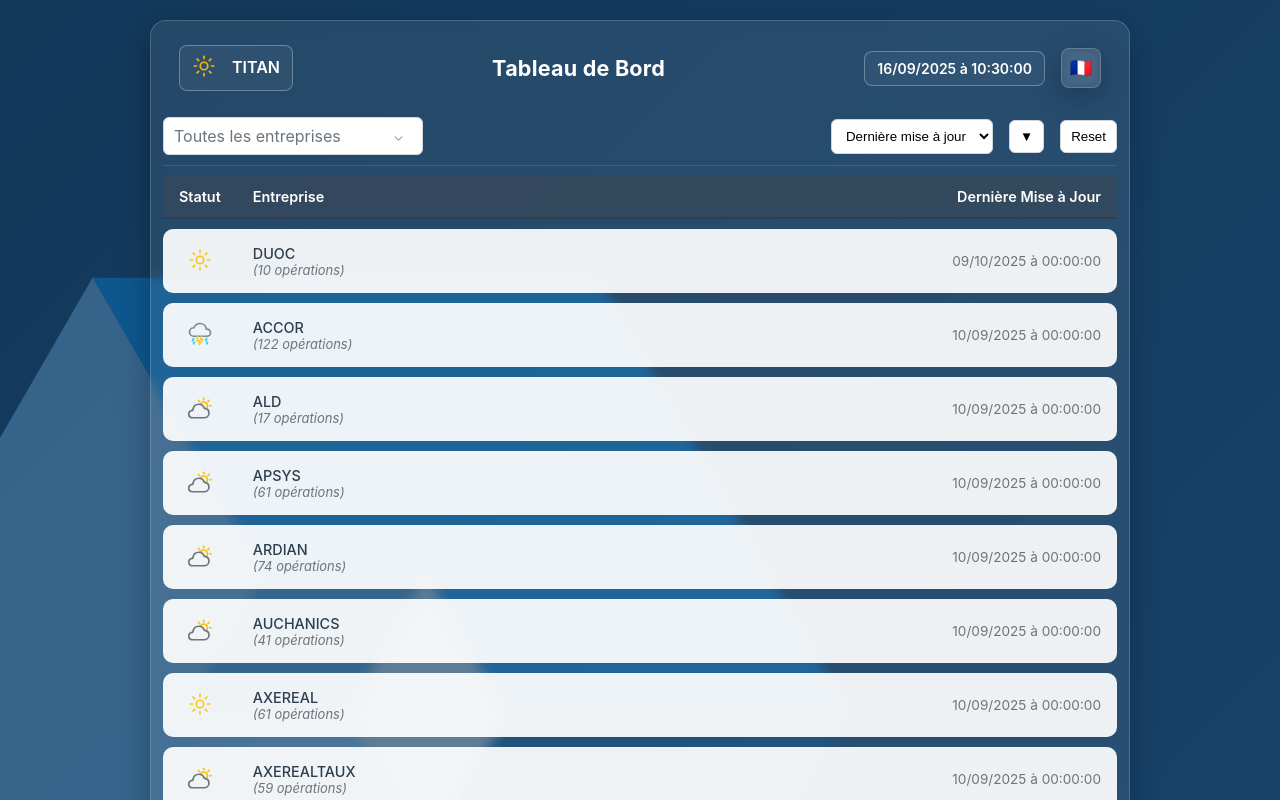
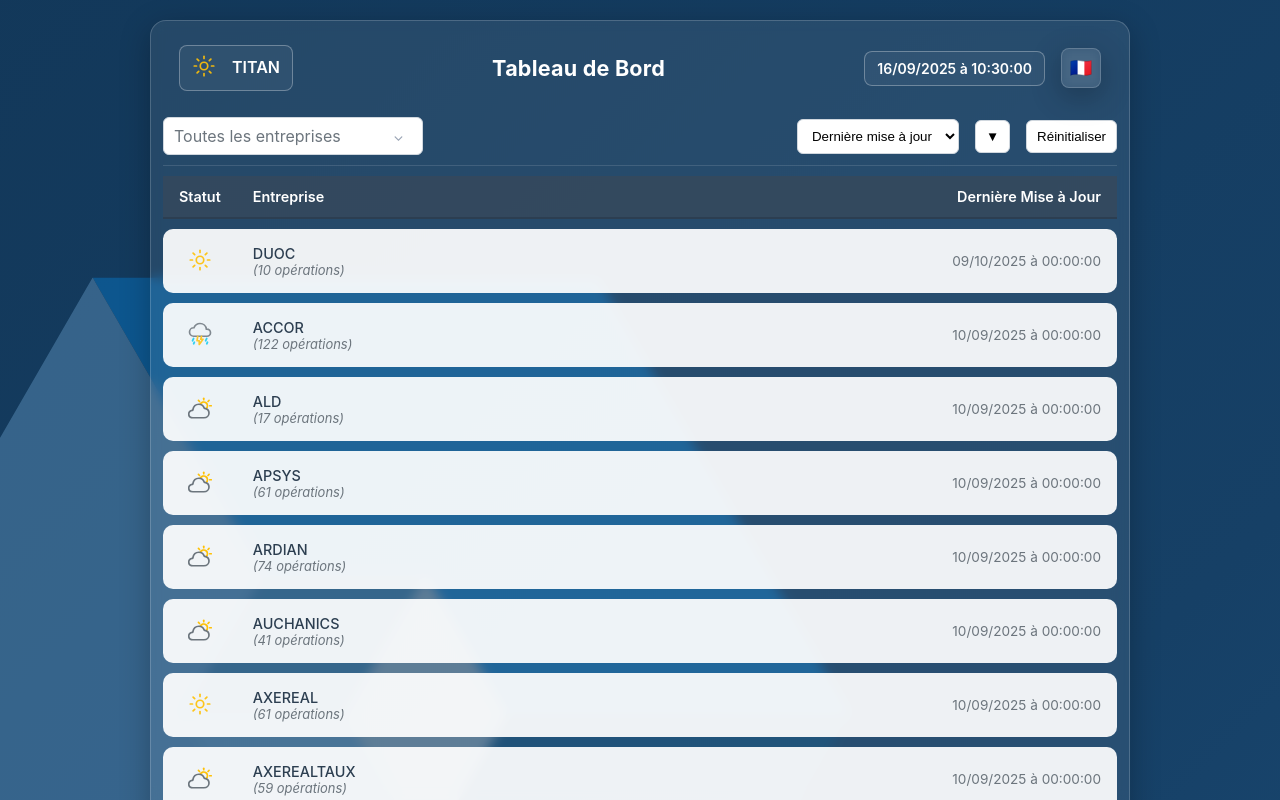
Before and after one commit to GabrielC0/meteo-status-dashboard, a Next.js app: page / in a window 1280 px wide. Built offline with nearby package versions, Linux system fonts and the light colour scheme.

Commit message:
[UPDATED] fixed  language error

```diff
--- a/src/i18n/LanguageProvider.tsx
+++ b/src/i18n/LanguageProvider.tsx
@@ -32,7 +32,7 @@
 
   useEffect(() => {
     const savedLocale = localStorage.getItem("locale") as Locale;
-    if (savedLocale && (savedLocale === "en" || savedLocale === "fr")) {
+    if (savedLocale && ["en", "fr", "es", "pt", "it"].includes(savedLocale)) {
       setLocale(savedLocale);
     }
   }, []);
--- a/src/i18n/messages.ts
+++ b/src/i18n/messages.ts
@@ -109,7 +109,7 @@
     "filters.changeOrder": "Changer l'ordre de tri",
     "filters.ascending": "Ordre ascendant",
     "filters.descending": "Ordre descendant",
-    "filters.reset": "Reset",
+    "filters.reset": "Réinitialiser",
     "filters.resetFilters": "Réinitialiser les filtres",
 
     // Pagination
```
